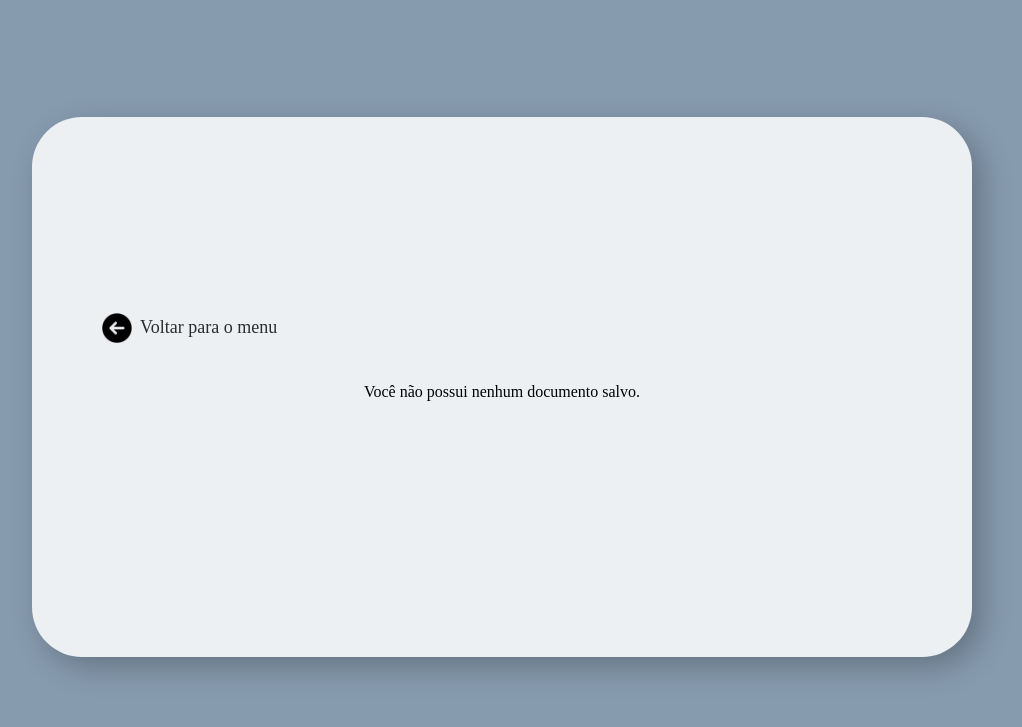
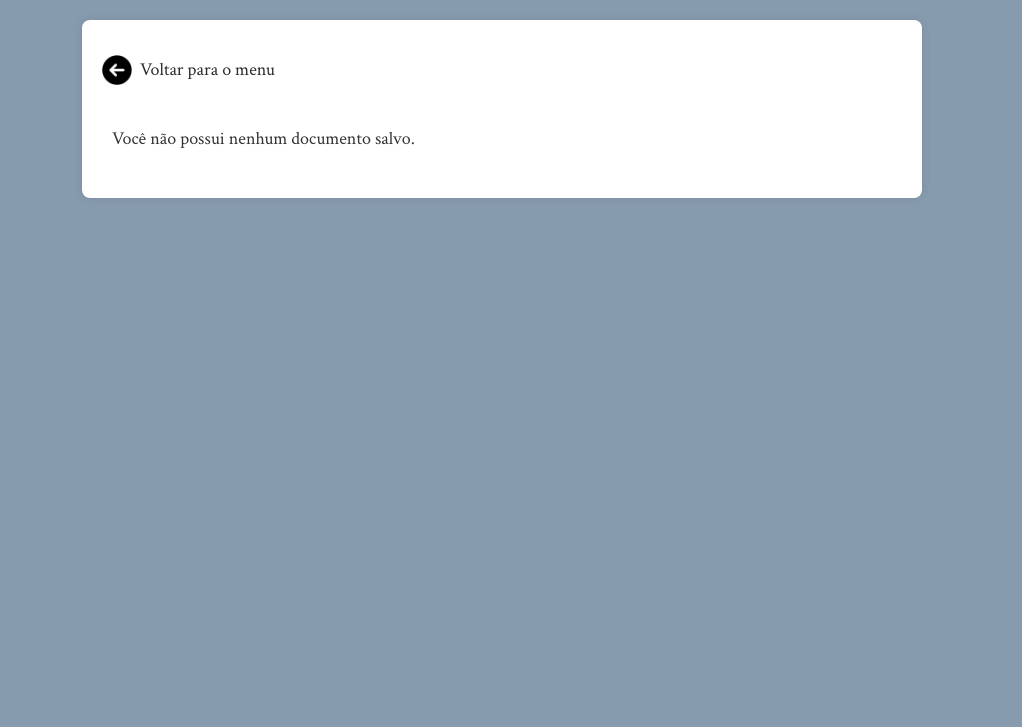
Before and after one commit to maymarquee/ABNT_Model, a Django app: page /documentos_salvos/ in a window 1280 px wide. Shown: the top 727 px of the page, without its empty margins (138-1160 px from the left). Run offline with Django 5.2, Linux system fonts and the light colour scheme; a user stored in the database is signed in; data that the repository does not hold is empty.

Commit message:
estilização da página de documentos salvos.

```diff
--- a/static/styles/documentos_salvos.css
+++ b/static/styles/documentos_salvos.css
@@ -0,0 +1,101 @@
+
+@import url('fonte.css');
+@import url('cores.css');
+/* Reset básico */
+body, ul, li {
+    margin: 0;
+    padding: 0;
+    box-sizing: border-box;
+}
+
+/* Estilos gerais da página */
+body {
+    font-family: Arial, sans-serif;
+    background-color: var(--cor-topbar);
+    color: #333;
+    padding: 20px;
+}
+
+/* Container principal */
+#forma {
+    max-width: 800px;
+    margin: 0 auto;
+    padding: 20px;
+    background: #fff;
+    border-radius: 8px;
+    box-shadow: 0 0 10px rgba(0, 0, 0, 0.1);
+}
+
+/* Seção dos documentos */
+.componentes_documentos {
+    padding: 10px;
+}
+
+/* Lista de documentos */
+ul {
+    list-style: none;
+}
+
+li {
+    margin-bottom: 10px;
+}
+
+/* Estilos para os cards dos documentos */
+.cards {
+    display: flex;
+    align-items: center;
+    padding: 10px;
+    border: 1px solid #ddd;
+    border-radius: 5px;
+    background: #fafafa;
+}
+
+.cards input[type="checkbox"] {
+    margin-right: 10px;
+}
+
+.cards a {
+    text-decoration: none;
+    color: #007bff;
+    font-weight: bold;
+}
+
+.cards a:hover {
+    text-decoration: underline;
+}
+
+/* Estilos para o botão de deletar */
+button {
+    background-color: #dc3545;
+    color: white;
+    border: none;
+    padding: 10px 20px;
+    font-size: 16px;
+    border-radius: 5px;
+    cursor: pointer;
+    transition: background-color 0.3s ease;
+}
+
+button:hover {
+    background-color: #c82333;
+}
+
+/* Mensagem quando não há documentos */
+p {
+    font-family: var(--crimson);
+    font-size: 18px;
+}
+.container_btn{
+    display: flex;
+    justify-content: right;
+}
+#voltar{
+    display: flex;
+    flex-direction: row;
+    align-items: center;
+    justify-content: left;
+    gap: 8px;
+    text-decoration: none;
+    color: var(--texto);
+    font-size: 18px;
+}
--- a/templates/abnt_model/documentos_salvos.html
+++ b/templates/abnt_model/documentos_salvos.html
@@ -6,7 +6,6 @@
     <meta name="viewport" content="width=device-width, initial-scale=1.0">
 
     <link rel="shortcut icon" href="{% static 'img/ICONS_OO-removebg-preview.webp' %}" type="image/x-icon">
-    <link rel="stylesheet" href="{% static 'styles/perfil.css' %}" />
     <link rel="stylesheet" href="{% static 'styles/documentos_salvos.css' %}">
     <title>ABNT Model</title>
 
@@ -14,15 +13,15 @@
 <body>
     <div id="forma">
         <div id="componentes">
-                <div id="componentes-sup">
-                      <a id="subtitulo-voltar" href="{% url 'index' %}"
-                        ><img
+            <section>
+                <a id="voltar" href="{% url 'index' %}" >
+                    <img
                     style="width: 30px"
                     src="{% static 'img/icon-voltar.png' %}"
                     alt="icone-voltar"/>
                     <p>Voltar para o menu</p>
                 </a>
-                </div>
+            </section>
             <section class="componentes_documentos">
                 {% if documentos %}
                 <form action="{% url 'documentos_salvos' %}" method="POST">
@@ -31,13 +30,13 @@
                         {% for documento in documentos %}
                         <li>
                             <section class="cards">
-                                            <input type="checkbox" value="{{documento.pk}}" name="documento_ids">
-                                            <a href="{% url 'formatador' documento.pk %}" style="color: black;">{{ documento.nome_do_arquivo }} - {{documento.pk}} </a>
+                                <input type="checkbox" value="{{ documento.pk }}" name="documento_ids">
+                                <a href="{% url 'formatador' documento.pk %}">{{ documento.nome_do_arquivo }} - {{ documento.pk }}</a>
                             </section>
                         </li>
                         {% endfor %}
                     </ul>
-                        <button type="submit">deletar</button>
+                    <div class="container_btn"><button type="submit">Deletar</button></div>
                 </form>
                 {% else %}
                 <p>Você não possui nenhum documento salvo.</p>
```
Also changed, not shown: db.sqlite3. Lines whose indentation alone changed are shown as unchanged.
